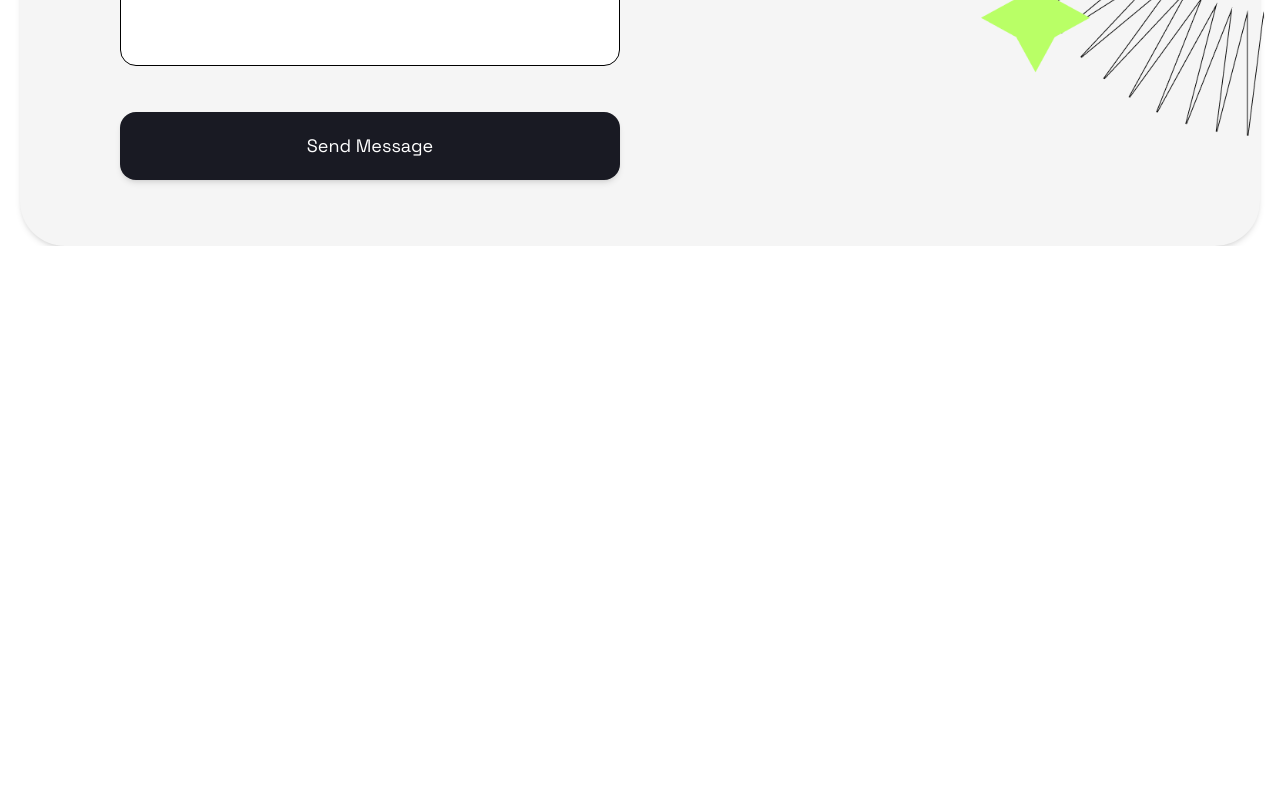
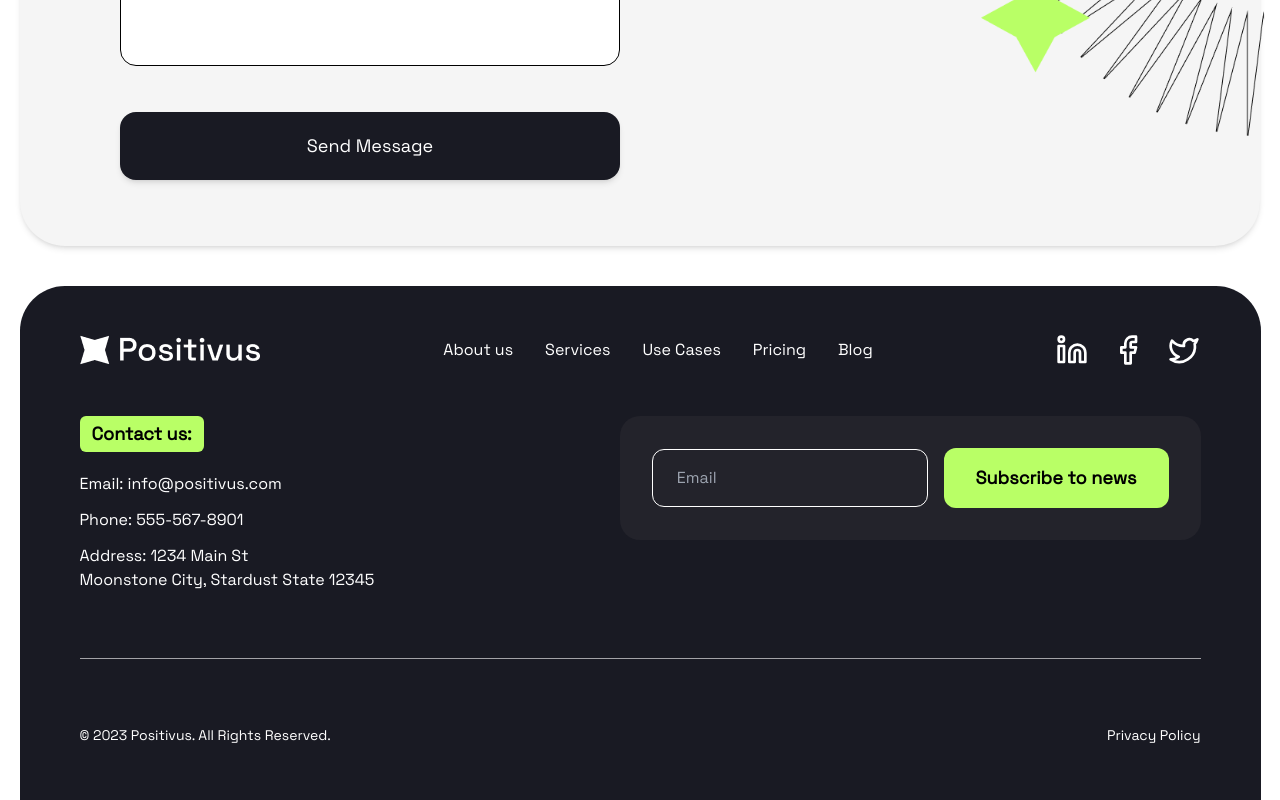
Before and after one commit to UsamaMAlik01/Positivus-Landing-Page, a React (Vite) app: page / in a window 1280 px wide. Shown: the part 6256-7056 px from the top of the page. Before the commit the page ends 6502 px from the top, so only its background shows below. Built offline with nearby package versions, Linux system fonts and the light colour scheme.

Commit message:
Add footer

```diff
--- a/src/App.jsx
+++ b/src/App.jsx
@@ -10,6 +10,7 @@ import ProcessGrid from './components/ProcessGrid.jsx'
 import TeamGrid from './components/TeamGrid.jsx'
 import TestimonialBlock from './components/TestimonialBlock.jsx'
 import ContactUs from './components/ContactUs.jsx'
+import Footer from './components/Footer.jsx'
 function App() {
   return (
     <>
@@ -29,6 +30,7 @@ function App() {
       <TestimonialBlock />
       <HeadingAndSubheading id={6}/>
       <ContactUs />
+      <Footer />
     </>
   )
 }
--- a/src/components/ContactUs.jsx
+++ b/src/components/ContactUs.jsx
@@ -116,11 +116,11 @@ const ContactUs = () => {
           )}
         </div>
         {/* Right Side Image (hidden on mobile, 50% out of box) */}
-        <div className="hidden md:block flex-1 relative order-1 md:order-2 lg:right-[-22%] right-[-54%]">
+        <div className="hidden md:block flex-1 relative order-1 md:order-2 lg:right-[-22%] right-[-10%] ">
           <img
             src={'/ContactSideImg.png'}
             alt="Contact"
-            className="absolute right-[-25%] top-1/2 -translate-y-1/2 max-h-[500px] w-auto object-contain z-10"
+            className="absolute right-[-25%] top-1/2 -translate-y-1/2 lg:max-h-[500px] lg:w-auto object-contain z-10 h-[500px] w-[300px]"
             style={{ maxWidth: 'unset' }}
           />
         </div>
--- /dev/null
+++ b/src/components/Footer.jsx
@@ -0,0 +1,99 @@
+import React from 'react';
+import { Linkedin, Facebook, Twitter } from 'lucide-react';
+
+const navLinks = [
+  { label: 'About us', url: '/about' },
+  { label: 'Services', url: '/services' },
+  { label: 'Use Cases', url: '/use-cases' },
+  { label: 'Pricing', url: '/pricing' },
+  { label: 'Blog', url: '/blog' },
+];
+
+const socialLinks = [
+  { icon: Linkedin, url: 'https://linkedin.com', alt: 'LinkedIn' },
+  { icon: Facebook, url: 'https://facebook.com', alt: 'Facebook' },
+  { icon: Twitter, url: 'https://twitter.com', alt: 'Twitter' },
+];
+
+export default function Footer() {
+  return (
+    <footer className="w-full bg-[#191A23] rounded-t-[45px] max-w-[1241px] mx-auto px-[16px] md:px-[32px] lg:px-[60px] pt-[40px] md:pt-[48px] pb-[40px] flex flex-col gap-[40px] md:gap-[32px] lg:gap-[50px] mt-10" style={{ minHeight: 514 }}>
+      {/* Top Section */}
+      <div className="flex flex-col md:flex-row md:flex-wrap md:justify-between md:items-center gap-8 md:gap-6 lg:gap-[60px] w-full overflow-x-auto">
+        {/* Logo, Nav, Socials - Desktop/Tablet */}
+        <div className="hidden md:flex w-full flex-row flex-wrap items-center justify-between gap-6 md:gap-8 lg:gap-12">
+          <img src="/LogoWhite.png" alt="Positivus Logo" className="w-[150px] md:w-[180px] h-auto" />
+          <nav className="flex flex-wrap gap-4 md:gap-6 lg:gap-8 text-white font-space-grotesk text-base font-normal ml-0 md:ml-8">
+            {navLinks.map(link => (
+              <a key={link.label} href={link.url} className="hover:underline whitespace-nowrap">
+                {link.label}
+              </a>
+            ))}
+          </nav>
+          <div className="flex flex-row gap-4 md:gap-6 ml-0 md:ml-8">
+            {socialLinks.map(link => {
+              const Icon = link.icon;
+              return (
+                <a key={link.alt} href={link.url} target="_blank" rel="noopener noreferrer" aria-label={link.alt}>
+                  <Icon size={32} className="text-white hover:text-[#B9FF66] transition" />
+                </a>
+              );
+            })}
+          </div>
+        </div>
+        {/* Mobile: Centered Logo, Nav, Socials */}
+        <div className="flex flex-col md:hidden items-center w-full gap-4">
+          <img src="/LogoWhite.png" alt="Positivus Logo" className="w-[150px] md:w-[180px] h-auto mx-auto" />
+          <nav className="flex flex-col gap-2 text-white font-space-grotesk text-base font-normal items-center">
+            {navLinks.map(link => (
+              <a key={link.label} href={link.url} className="hover:underline">
+                {link.label}
+              </a>
+            ))}
+          </nav>
+          <div className="flex flex-row gap-6 justify-center mt-2">
+            {socialLinks.map(link => {
+              const Icon = link.icon;
+              return (
+                <a key={link.alt} href={link.url} target="_blank" rel="noopener noreferrer" aria-label={link.alt}>
+                  <Icon size={32} className="text-white hover:text-[#B9FF66] transition" />
+                </a>
+              );
+            })}
+          </div>
+        </div>
+      </div>
+      {/* Middle Section: Contact and Subscribe */}
+      <div className="flex flex-col md:flex-row md:justify-between md:items-start gap-8 md:gap-6 lg:gap-0 w-full">
+        {/* Contact Info */}
+        <div className="flex flex-col gap-3 md:w-1/2 items-center md:items-start text-center md:text-left">
+          <span className="inline-block bg-[#B9FF66] text-black font-bold rounded-md px-3 py-1 mb-2 w-fit font-space-grotesk text-lg">Contact us:</span>
+          <span className="text-white font-space-grotesk text-base">Email: info@positivus.com</span>
+          <span className="text-white font-space-grotesk text-base">Phone: 555-567-8901</span>
+          <span className="text-white font-space-grotesk text-base">Address: 1234 Main St<br />Moonstone City, Stardust State 12345</span>
+        </div>
+        {/* Subscribe Box */}
+        <form className="flex flex-col lg:flex-row items-center bg-[#23232B] rounded-[20px] p-6 md:p-6 lg:p-8 gap-4 lg:gap-0 md:ml-auto md:w-[300px] lg:w-[600px] w-full mt-6 md:mt-0">
+          <input
+            type="email"
+            placeholder="Email"
+            className="flex-1 bg-transparent border border-white rounded-[12px] px-6 py-4 text-white font-space-grotesk text-base focus:outline-none mr-0 lg:mr-4 mb-4 lg:mb-0"
+          />
+          <button
+            type="submit"
+            className="bg-[#B9FF66] text-black font-bold rounded-[12px] px-8 py-4 font-space-grotesk text-base md:text-lg w-full lg:w-auto mt-2 lg:mt-0"
+          >
+            Subscribe to news
+          </button>
+        </form>
+      </div>
+      {/* Divider */}
+      <hr className="border-t border-white/60 my-4" />
+      {/* Bottom Section */}
+      <div className="flex flex-col md:flex-row justify-between items-center gap-2 text-white text-sm font-space-grotesk text-center">
+        <span>© 2023 Positivus. All Rights Reserved.</span>
+        <a href="/privacy-policy" className="hover:underline">Privacy Policy</a>
+      </div>
+    </footer>
+  );
+}
```
Also changed, not shown: public/LogoWhite.png (added).
